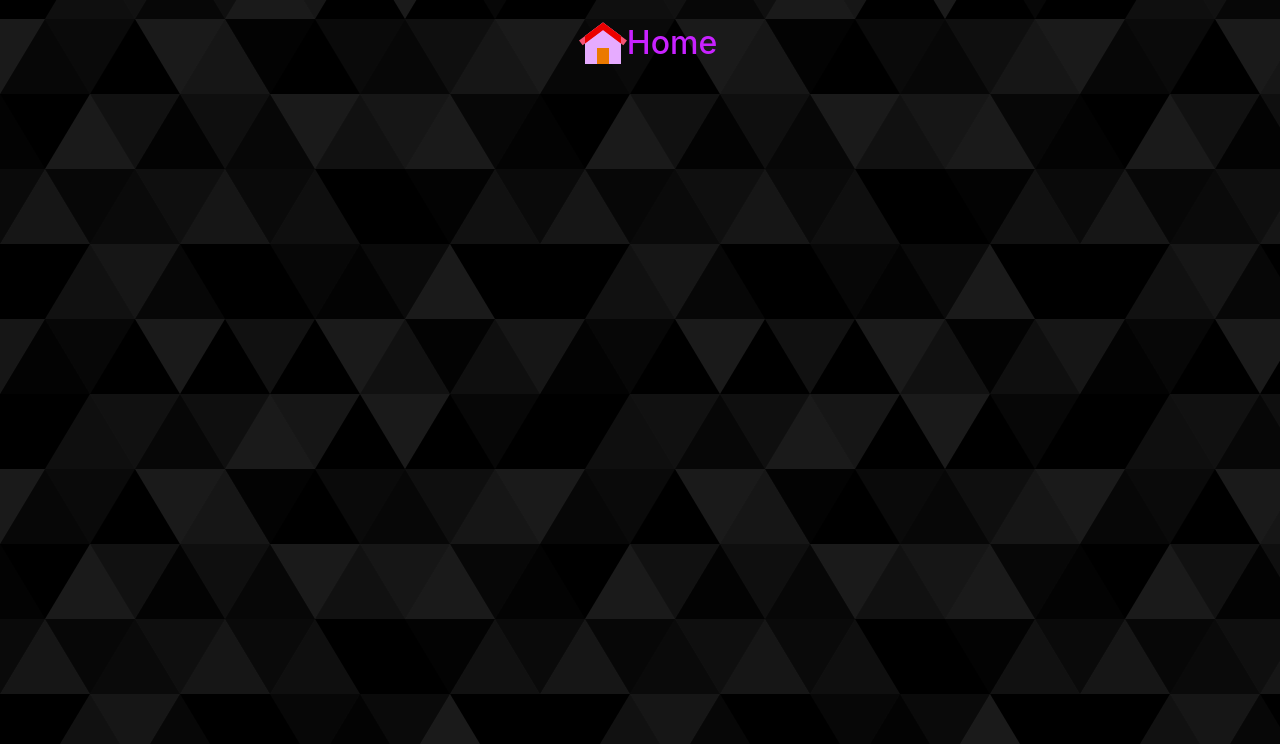
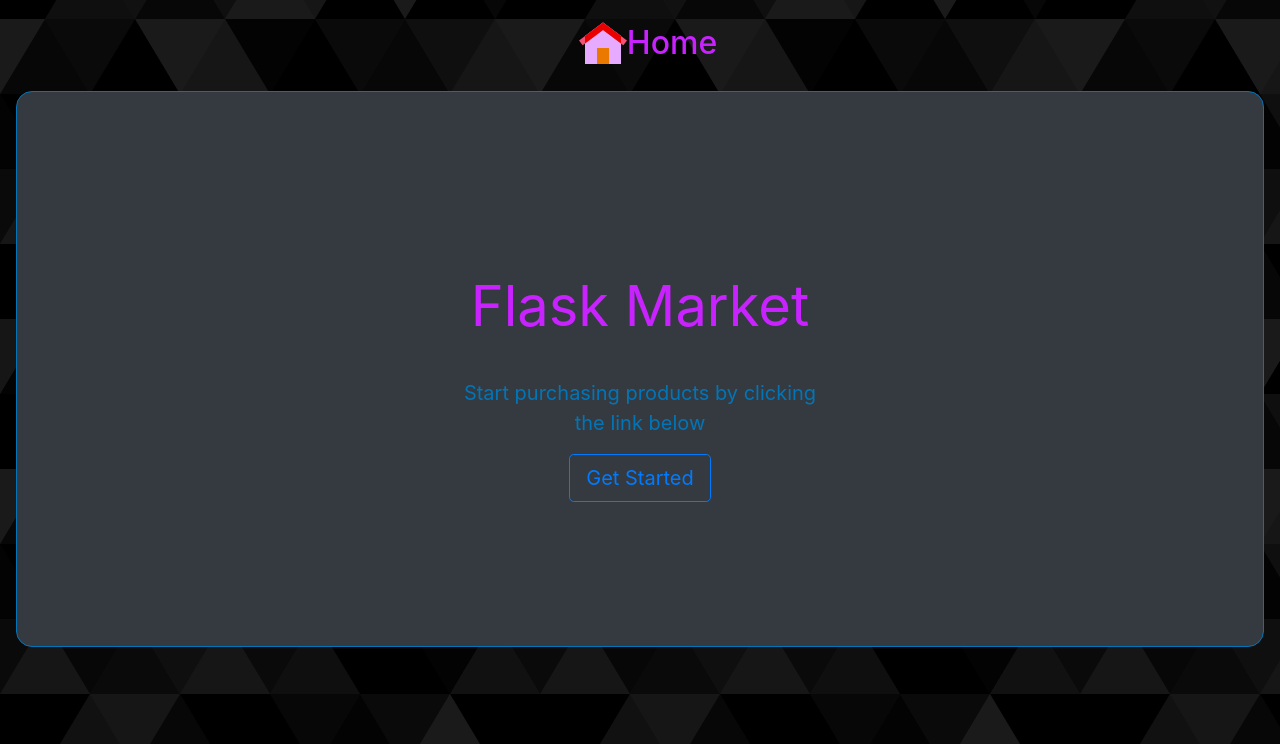
Before and after one commit to ayanrajput/flask_market, a Flask app: page / in a window 1280 px wide. Shown: the part 56-800 px from the top of the page. Run offline with Flask 2, Linux system fonts and the light colour scheme; some libraries are stand-ins or nearby versions.

Commit message:
Added logout functionality

```diff
--- a/market/__init__.py
+++ b/market/__init__.py
@@ -8,4 +8,6 @@ app.config["SECRET_KEY"]='ca7c566aef335679b5b41087'
 db=SQLAlchemy(app)
 bcrypt=Bcrypt(app)
 login_manager=LoginManager(app)
+login_manager.login_view="login_page"
+login_manager.login_message_category="info"
 from market import routes
--- a/market/routes.py
+++ b/market/routes.py
@@ -3,12 +3,13 @@ from flask import render_template,redirect,url_for,flash
 from market.models import Item,User
 from market.forms import RegisterForm,LoginForm
 from market import db
-from flask_login import login_user
+from flask_login import login_user,logout_user,login_required
 @app.route('/')
 @app.route("/home")
 def home_page():
     return render_template('home.html')
 @app.route("/market")
+@login_required
 def market_page():
     items = Item.query.all()
     return render_template("market.html",items=items)
@@ -21,6 +22,9 @@ def register_page():
         user_to_create=User(username=form.username.data,email_address=form.email_address.data,password=form.password1.data)
         db.session.add(user_to_create)
         db.session.commit()
+        login_user(user_to_create)
+        flash(f"Account created successfully. You are now logged in as {user_to_create.username}",category="success")
+
         return redirect(url_for("market_page"))
     if form.errors !={}:
         for err_msg in form.errors.values():
@@ -43,3 +47,11 @@ def login_page():
             flash("Username and password dont match! Please try again",category="danger")
 
     return render_template("login.html",form=form)
+
+
+
+@app.route("/logout")
+def logout_page():
+    logout_user()
+    flash("You are logged out successfully",category="info")
+    return redirect(url_for("home_page"))
--- a/market/static/css/base.css
+++ b/market/static/css/base.css
@@ -18,3 +18,8 @@ h1{
 .table{
     max-height:300px !important;
 }
+.home-page{
+  border: 1px solid var(--color-secondary);
+  border-radius: 1rem;
+  margin: 1rem;
+}
--- a/market/templates/base.html
+++ b/market/templates/base.html
@@ -46,7 +46,7 @@
         </li>
 
         <li class=" nav-item">
-            <a class="nav-link" href="#">Logout</a>
+            <a class="nav-link" href="{{ url_for("logout_page") }}">Logout</a>
         </li>
 
       </ul>
--- a/market/templates/home.html
+++ b/market/templates/home.html
@@ -5,4 +5,13 @@ Home Page
 
 {% block content %}
 <h1><span class="flask-icon"><img src="../static/images/home-icon.svg" alt="Flask">Home</span></h1>
+<div class=" home-page position-relative overflow-hidden p-3 p-md-5 m-md-3 text-center bg-dark" style="color:var(--color-secondary)">
+  <div class=" col-md-5 p-lg-5 mx-auto my-5">
+    <h1 class="display-4 font-weight-normal">Flask Market</h1>
+    <p class="lead font-weight-normal">Start purchasing products by clicking the link below</p>
+    <a class="btn btn-lg btn-outline-primary" href="{{ url_for('market_page') }}">Get Started</a>
+  </div>
+  <div class="product-device box-shadow d-none d-md-block"></div>
+  <div class="product-device product-device-2 box-shadow d-none d-md-block"></div>
+</div>
 {% endblock %}
```
Also changed, not shown: market/market.db.
